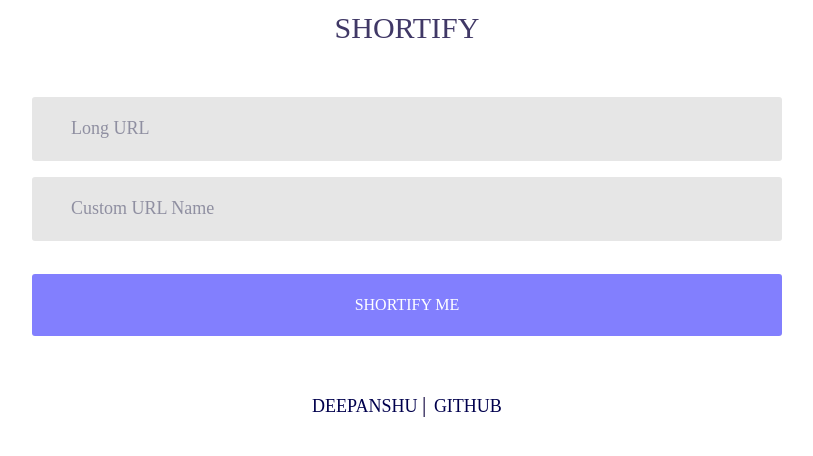
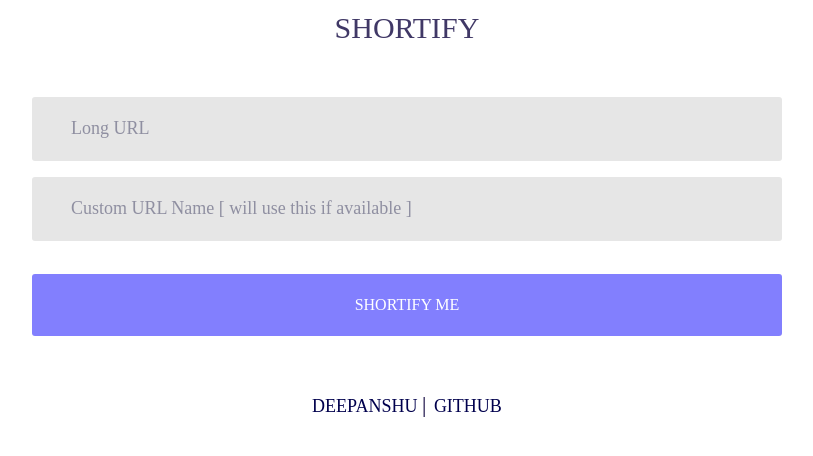
Before and after one commit to deepanshukumarpali/shortify, a FastAPI app: page / in a window 1280 px wide. Shown: the part 139-595 px from the top of the page, without its empty margins (233-1046 px from the left). Run offline with FastAPI, Linux system fonts and the light colour scheme; some libraries are stand-ins or nearby versions; some web fonts are replaced.

Commit message:
modify placeholder

```diff
--- a/url_shortener/templates/index.html
+++ b/url_shortener/templates/index.html
@@ -64,7 +64,7 @@
                         </div>
 
                         <div class="wrap-input100 validate-input m-b-16">
-                            <input class="input100" type = "text" placeholder="Custom URL Name" name="customCode" id="customCode" maxlength="20"/>
+                            <input class="input100" type = "text" placeholder="Custom URL Name [ will use this if available ]" name="customCode" id="customCode" maxlength="20"/>
                             <span class="focus-input100"></span>
                         </div>
 
```
